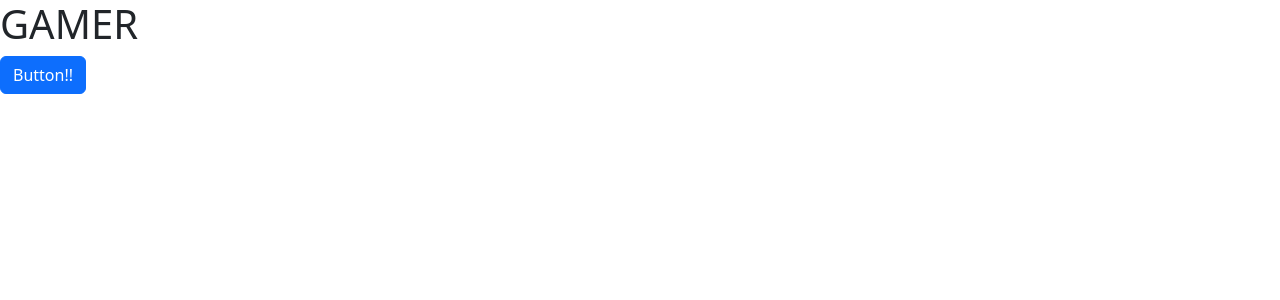
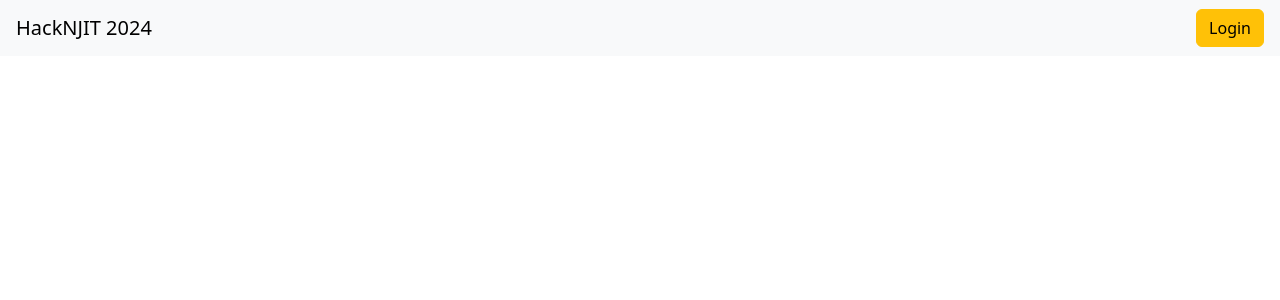
Before and after one commit to srineshselvaraj/hacknjit-2024, a React (Create React App) app in the folder client/: page / in a window 1280 px wide. Shown: the top 300 px of the page. Built offline with nearby package versions, Linux system fonts and the light colour scheme.

Commit message:
Created prototype header
Created header using Bootstrap navbar, button and styling classes.

```diff
--- a/client/src/App.css
+++ b/client/src/App.css
@@ -1,4 +1,12 @@
-.App {
+#title{
+  display: flexbox;
+  width:100%;
+}
+#login{
+  display: flexbox;
+  width:100%;
+}
+/*.App {
   text-align: center;
 }
 
@@ -35,4 +43,4 @@
   to {
     transform: rotate(360deg);
   }
-}
+}*/
--- a/client/src/App.js
+++ b/client/src/App.js
@@ -1,16 +1,22 @@
 //import logo from './logo.svg';
 import './App.css';
 
-function Button(){
+function Header(){
   return(
-    <button type="button" className="btn btn-primary">Button!!</button>
+    <nav className="navbar navbar-expand-md navbar-light bg-light">
+        <div id="title" className="d-flex justify-content-start ms-3">
+          <a className="navbar-brand" href="#">HackNJIT 2024</a>
+        </div>
+        <div id="login" className="d-flex justify-content-end me-3">
+          <button id="login-button" className="btn btn-warning">Login</button>
+        </div>
+    </nav>
   );
 }
 function App() {
   return (
     <div>
-      <h1>GAMER</h1>
-      <Button />
+      <Header />
     </div>
   );
   /*
```
